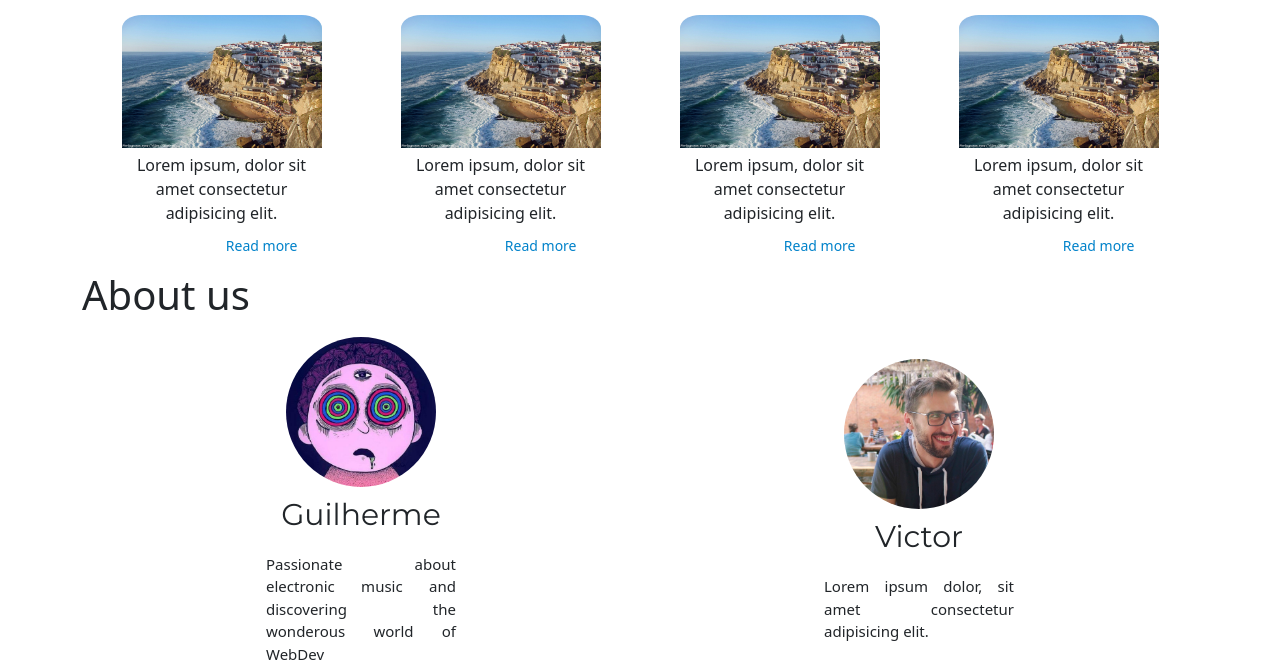
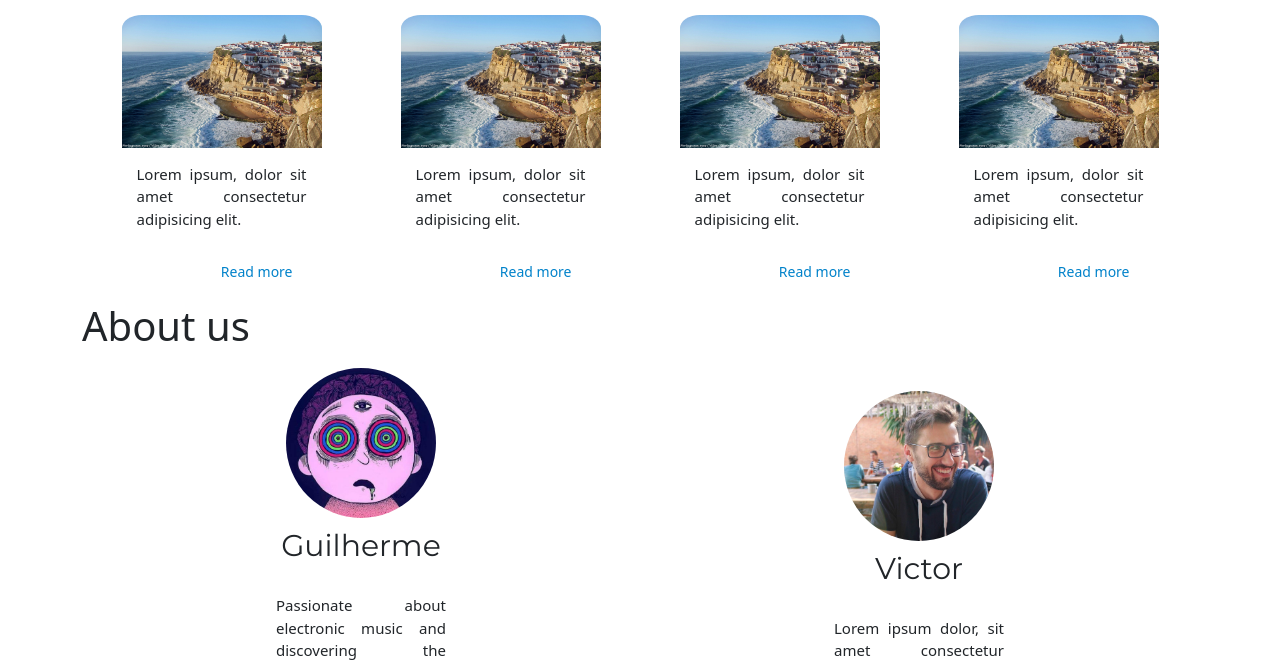
Before and after one commit to Discover-Portugal/DiscoverPortugal, a plain HTML site: page index.html in a window 1280 px wide. Shown: the part 1148-1809 px from the top of the page. Drawn offline with nearby package versions, Linux system fonts and the light colour scheme.

Commit message:
Update to merge

```diff
--- a/css/style.css
+++ b/css/style.css
@@ -74,7 +74,7 @@ flex: 1 100%;
 .cardContent {
     text-align:justify;
     font-size: 15px;
-    text-justify: inter-word;
+    padding: 10px;
 }
 
 .cardFooter {
@@ -82,7 +82,10 @@ flex: 1 100%;
     padding: 0px 15px;
 }
 
-
+.cardBorder {
+    border: #333333 solid 1px;
+    border-radius: 0 0 10% 10%;
+}
 
 /*
 .team {
--- a/index.html
+++ b/index.html
@@ -85,23 +85,27 @@
       <div class="listCards">
           <div class="cards">
             <img src="/resources/img/1.jpg" class="cardImg">
-            <div class="cardBody">Lorem ipsum, dolor sit amet consectetur adipisicing elit. </div>
-            <div class="cardFooter"><button class="btn linkedin btn-sm">Read more</button></div>
+            <div class="cardBody">
+              <p class="cardContent">Lorem ipsum, dolor sit amet consectetur adipisicing elit. </p>
+            <div class="cardFooter"><button class="btn linkedin btn-sm">Read more</button> </div></div>
+            </div>
+          <div class="cards">
+            <img src="/resources/img/1.jpg" class="cardImg">
+            <div class="cardBody">
+              <p class="cardContent">Lorem ipsum, dolor sit amet consectetur adipisicing elit. </p>
+            <div class="cardFooter"><button class="btn linkedin btn-sm">Read more</button> </div></div>
           </div>
           <div class="cards">
             <img src="/resources/img/1.jpg" class="cardImg">
-            <div class="cardBody">Lorem ipsum, dolor sit amet consectetur adipisicing elit. </div>
-            <div class="cardFooter"><button class="btn linkedin btn-sm">Read more</button></div>
+            <div class="cardBody">
+              <p class="cardContent">Lorem ipsum, dolor sit amet consectetur adipisicing elit. </p>
+            <div class="cardFooter"><button class="btn linkedin btn-sm">Read more</button> </div></div>
           </div>
           <div class="cards">
             <img src="/resources/img/1.jpg" class="cardImg">
-            <div class="cardBody">Lorem ipsum, dolor sit amet consectetur adipisicing elit. </div>
-            <div class="cardFooter"><button class="btn linkedin btn-sm">Read more</button></div>
-          </div>
-          <div class="cards">
-            <img src="/resources/img/1.jpg" class="cardImg">
-            <div class="cardBody">Lorem ipsum, dolor sit amet consectetur adipisicing elit. </div>
-            <div class="cardFooter"><button class="btn linkedin btn-sm">Read more</button> </div>
+            <div class="cardBody">
+              <p class="cardContent">Lorem ipsum, dolor sit amet consectetur adipisicing elit. </p>
+            <div class="cardFooter"><button class="btn linkedin btn-sm">Read more</button> </div></div>
           </div>
       </div>
     </section>
```
